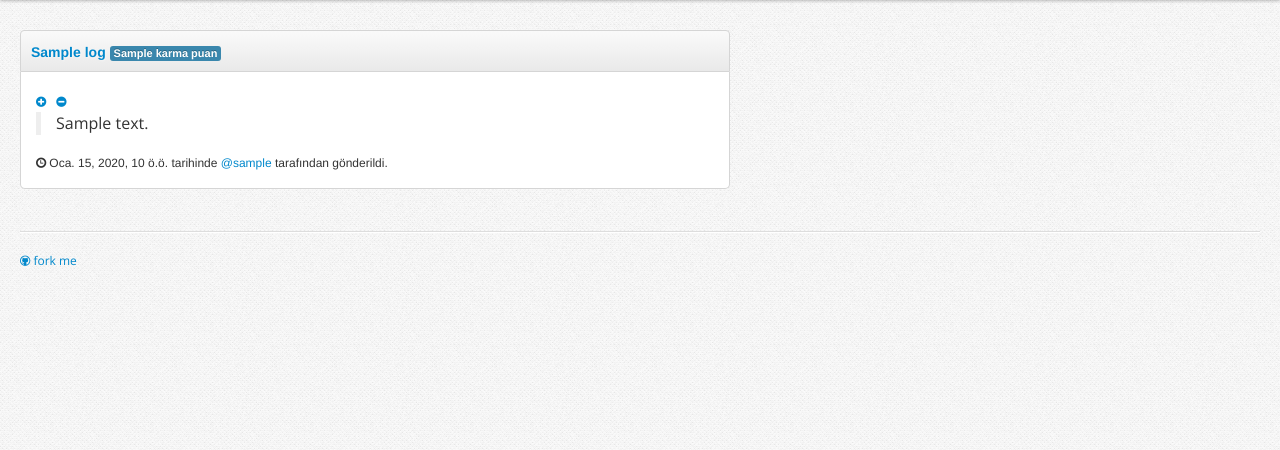
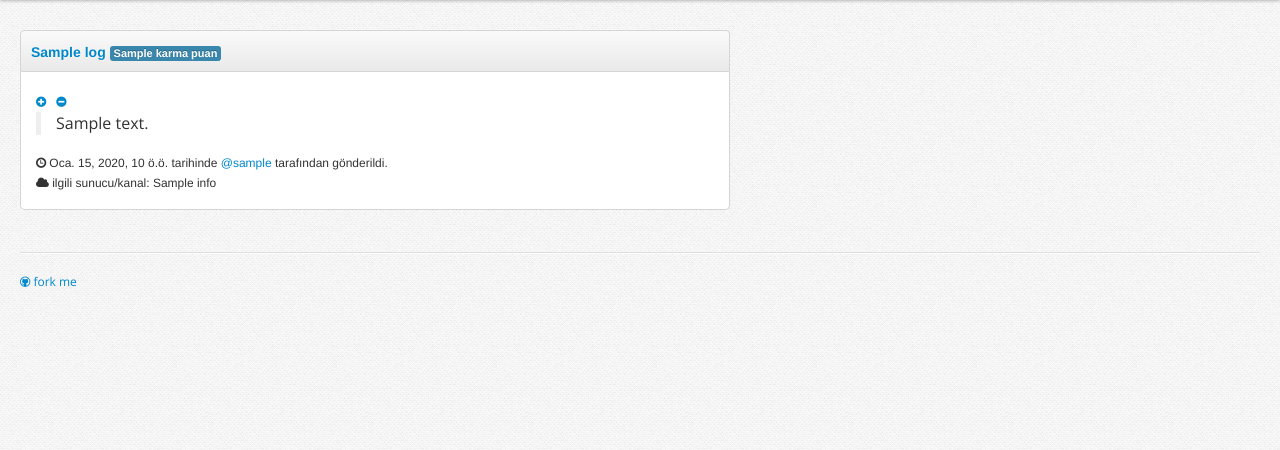
Before and after one commit to aydantasdemir/500t, a Django app: template logar/templates/logs.html in a window 1280 px wide. Shown: the part 40-490 px from the top of the page. Run offline with Django 3.2, Linux system fonts and the light colour scheme; the template is opened without the code that fills it: most values are stand-ins (such as "Sample title", 1, 10 or a date in 2020); data that the repository does not hold is empty; parts of the project's set-up code (start-up, migrations or seed data) failed here and were passed over; some libraries are stand-ins or nearby versions.

Commit message:
ilgili sunucu/kanal bilgisi eklendi.

```diff
--- a/logar/logs/models.py
+++ b/logar/logs/models.py
@@ -11,6 +11,7 @@ from managers import VoteManager
 class Log(models.Model):
     title = models.CharField("Başlık", max_length=255)
     body = models.TextField("İçerik")
+    info = models.CharField("Sunucu / Kanal bilgisi", max_length=255, blank=True, null=True)
     is_enabled = models.BooleanField(default=True)
     created_at = models.DateTimeField(auto_now_add=True)
     sender = models.ForeignKey(User, verbose_name="Gönderen")
--- a/logar/templates/log_block.html
+++ b/logar/templates/log_block.html
@@ -26,6 +26,7 @@
                     </p></blockquote>
 
                 <i class="icon-time"> </i> {{ log.created_at }} tarihinde <a href="http://twitter.com/{{log.sender.username}}">@{{ log.sender.username }}</a> tarafından gönderildi.
+                {% if log.info %} <br /> <i class="icon-cloud"></i> ilgili sunucu/kanal: {{ log.info }} {% endif %}
                 {% if comment %}
                 <br><br>
                 <div id="disqus_thread"></div>
```
